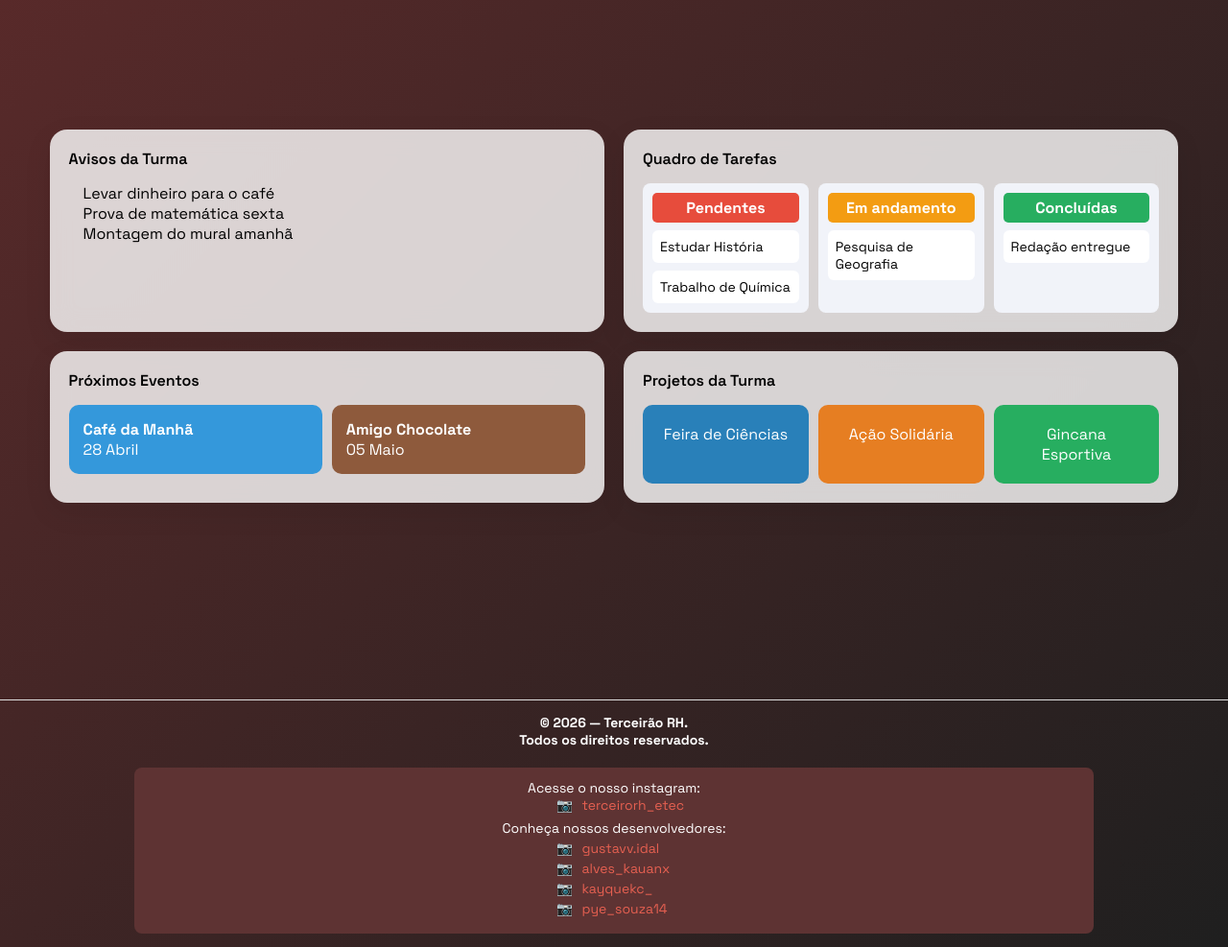
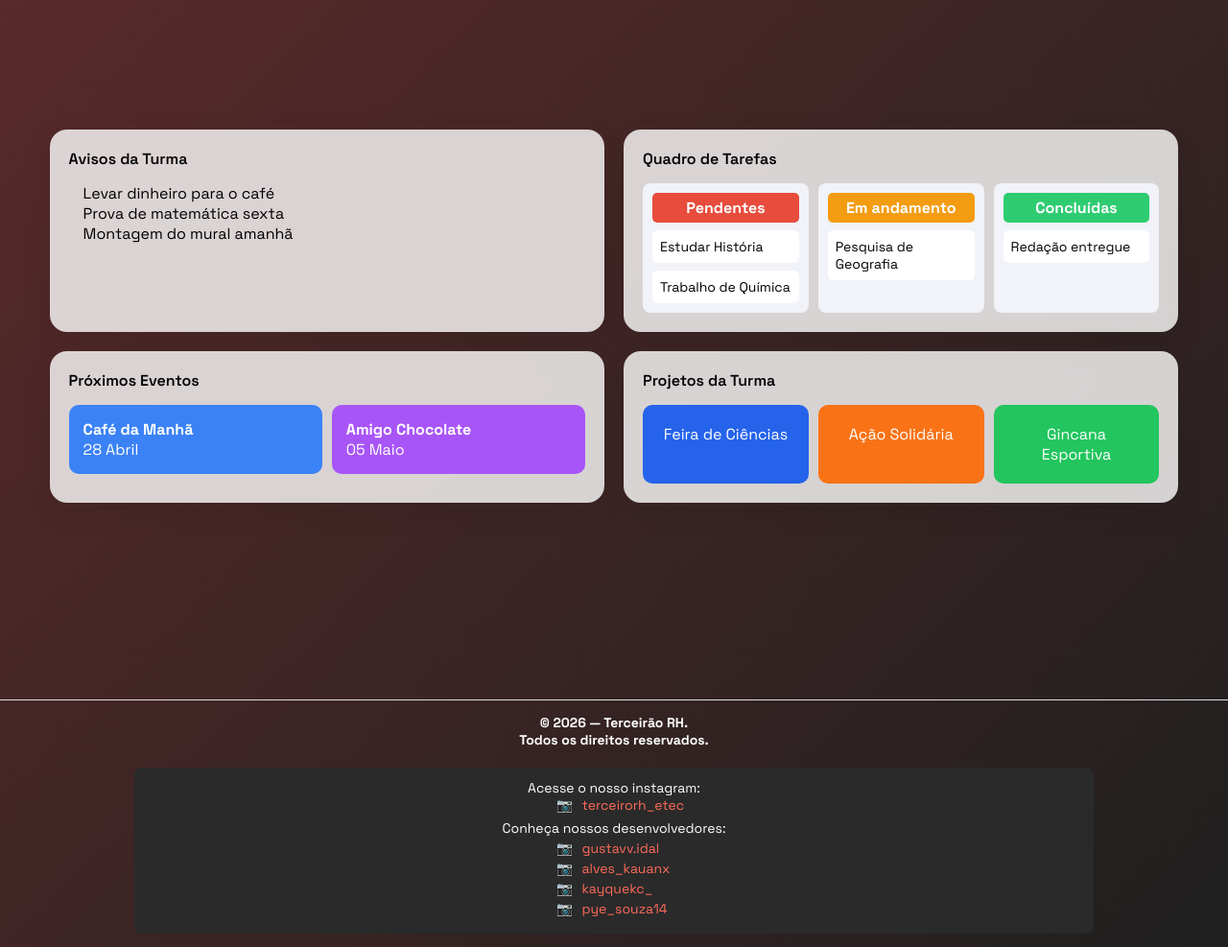
Before and after one commit to gustavidal/terceirao-rh, a plain HTML site: page index.html in a window 1280 px wide. Shown: the part 71-1058 px from the top of the page at 96% size. Drawn offline with Linux system fonts and the light colour scheme.

Commit message:
style: formatar tela principal

```diff
--- a/css/style.css
+++ b/css/style.css
@@ -5,7 +5,7 @@
     justify-content: space-between;
     align-items: center;
     padding: 15px 30px;
-    background: linear-gradient(to right, #e94230, #312f2f);
+    background: linear-gradient(to right, #5a2a2a, #1f1f1f);
     color: white;
     position: fixed;
     z-index: 1000;
@@ -87,15 +87,15 @@ main {
 }
 
 .pendente {
-    background: #e74c3c;
+    background: #e74c3c; /* vermelho controlado */
 }
 
 .andamento {
-    background: #f39c12;
+    background: #f39c12; /* laranja suave */
 }
 
 .concluido {
-    background: #27ae60;
+    background: #2ecc71; /* verde moderno */
 }
 
 .task {
@@ -120,11 +120,11 @@ main {
 }
 
 .azul {
-    background: #3498db;
+    background: #3b82f6; /* azul moderno */
 }
 
 .marrom {
-    background: #8e5a3c;
+    background: #a855f7; /* roxo (fica MUITO melhor que marrom) */
 }
 
 /* PROJETOS */
@@ -142,15 +142,15 @@ main {
 }
 
 .blue {
-    background: #2980b9;
+    background: #2563eb;
 }
 
 .orange {
-    background: #e67e22;
+    background: #f97316;
 }
 
 .green {
-    background: #27ae60;
+    background: #22c55e;
 }
 
 /* AVISOS */
@@ -169,7 +169,7 @@ main {
     display: flex;
     flex-direction: column;
     align-items: center;
-    background-color: #5e3333;
+    background-color: #2a2a2a;
     border-radius: 8px;
     padding: 12px 5px 10px 5px;
     margin-top: 5px;
@@ -179,7 +179,7 @@ main {
 .instas a {
     display: flex;
     gap: 8px;
-    color: #e66051;
+    color: #ff6b5a;
     text-align: center;
     margin-left: 2.5em;
 }
@@ -193,7 +193,7 @@ main {
 }
 
 .instas a .dev-link:hover {
-    color: crimson;
+    color: #ff3b2e;
     text-decoration: underline;
 }
 
```
